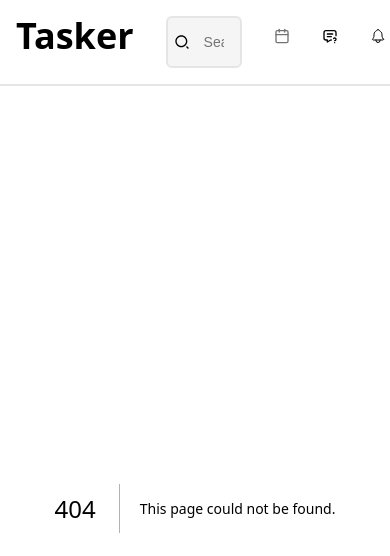
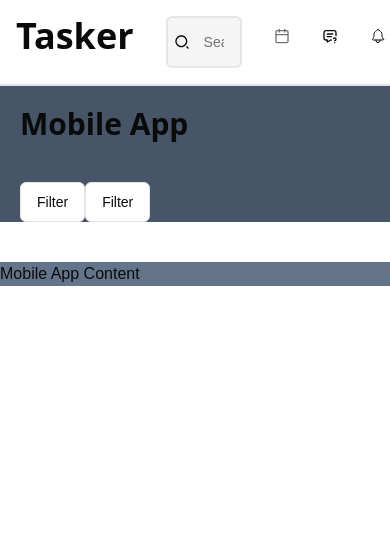
Before and after one commit to dinalUdagedara/tasker, a Next.js app: page /mobile-app in a window 390 px wide. Before the commit this address had no page. Shown: the top 556 px of the page. Built offline with nearby package versions, Linux system fonts and the light colour scheme.

Commit message:
feat: mobile app page

```diff
--- /dev/null
+++ b/app/mobile-app/page.tsx
@@ -0,0 +1,11 @@
+import MobileApp from "@/ui-components/mobile-app/mobile-app";
+
+const MobileAppPage = () => {
+  return (
+    <>
+      <MobileApp />
+    </>
+  );
+};
+
+export default MobileAppPage;
--- /dev/null
+++ b/ui-components/mobile-app/mobile-app-content/mobile-app-content.tsx
@@ -0,0 +1,9 @@
+const MobileAppContent = () => {
+    return (
+        <div>
+            Mobile App Content
+        </div>
+     );
+}
+
+export default MobileAppContent;
--- /dev/null
+++ b/ui-components/mobile-app/mobile-app-header/filter.tsx
@@ -0,0 +1,62 @@
+import { Button } from "@/components/ui/button";
+import { Input } from "@/components/ui/input";
+import { Label } from "@/components/ui/label";
+import {
+  Popover,
+  PopoverContent,
+  PopoverTrigger,
+} from "@/components/ui/popover";
+
+export function Filter() {
+  return (
+    <Popover>
+      <PopoverTrigger asChild>
+        <Button variant="outline">Filter</Button>
+      </PopoverTrigger>
+      <PopoverContent className="w-80">
+        <div className="grid gap-4">
+          <div className="space-y-2">
+            <h4 className="font-medium leading-none">Dimensions</h4>
+            <p className="text-sm text-muted-foreground">
+              Set the dimensions for the layer.
+            </p>
+          </div>
+          <div className="grid gap-2">
+            <div className="grid grid-cols-3 items-center gap-4">
+              <Label htmlFor="width">Width</Label>
+              <Input
+                id="width"
+                defaultValue="100%"
+                className="col-span-2 h-8"
+              />
+            </div>
+            <div className="grid grid-cols-3 items-center gap-4">
+              <Label htmlFor="maxWidth">Max. width</Label>
+              <Input
+                id="maxWidth"
+                defaultValue="300px"
+                className="col-span-2 h-8"
+              />
+            </div>
+            <div className="grid grid-cols-3 items-center gap-4">
+              <Label htmlFor="height">Height</Label>
+              <Input
+                id="height"
+                defaultValue="25px"
+                className="col-span-2 h-8"
+              />
+            </div>
+            <div className="grid grid-cols-3 items-center gap-4">
+              <Label htmlFor="maxHeight">Max. height</Label>
+              <Input
+                id="maxHeight"
+                defaultValue="none"
+                className="col-span-2 h-8"
+              />
+            </div>
+          </div>
+        </div>
+      </PopoverContent>
+    </Popover>
+  );
+}
--- /dev/null
+++ b/ui-components/mobile-app/mobile-app-header/mobile-app-header.tsx
@@ -0,0 +1,20 @@
+import { Filter } from "./filter";
+
+const MobileAppHeader = () => {
+  return (
+    <div className="flex justify-between">
+      <div className="flex flex-col gap-5">
+        <span className="font-semibold text-3xl font-sans m-5">
+              Mobile App
+        </span>
+
+        <div className="mx-5">
+          <Filter />
+          <Filter />
+        </div>
+      </div>
+    </div>
+  );
+};
+
+export default MobileAppHeader;
--- /dev/null
+++ b/ui-components/mobile-app/mobile-app.tsx
@@ -0,0 +1,17 @@
+import MobileAppContent from "./mobile-app-content/mobile-app-content";
+import MobileAppHeader from "./mobile-app-header/mobile-app-header";
+
+const MobileApp = () => {
+  return (
+    <div className="flex  h-full flex-col gap-10">
+      <div className="bg-slate-600">
+        <MobileAppHeader />
+      </div>
+      <div  className="bg-slate-500">
+        <MobileAppContent />
+      </div>
+    </div>
+  );
+};
+
+export default MobileApp;
```
